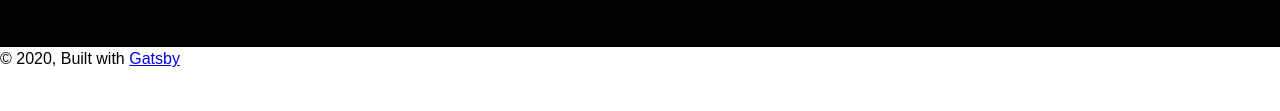
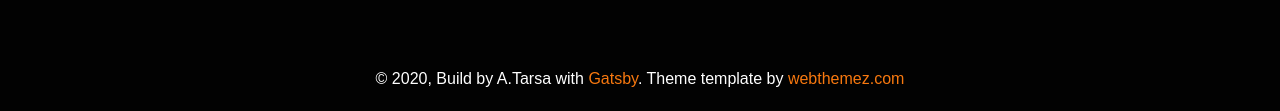
Before and after one commit to atarsa/start-up-template, a Gatsby site: page / in a window 1280 px wide. Shown: the part 6506-6617 px from the top of the page. Before the commit the page ends 6577 px from the top, so only its background shows below. Built offline with nearby package versions, Linux system fonts and the light colour scheme; Gatsby itself is replaced by a stand-in of ours; a web font is replaced by a local one.

Commit message:
Add footer

```diff
--- /dev/null
+++ b/src/components/footer.js
@@ -0,0 +1,32 @@
+import React from "react"
+import styled from "styled-components"
+
+const StyledFooter = styled.footer`
+  background: ${props => props.theme.colors.black};
+  color: ${props => props.theme.colors.white};
+  margin: 0 auto;
+  padding: 2rem;
+  text-align: center;
+
+  a {
+    color: ${props => props.theme.primaryColor};
+    text-decoration: none;
+
+    :hover {
+      text-decoration: underline;
+    }
+  }
+`
+
+const Footer = () => {
+  return (
+    <StyledFooter>
+      © {new Date().getFullYear()}, Build by A.Tarsa with
+      {` `}
+      <a href="https://www.gatsbyjs.org">Gatsby</a>. Theme template by{" "}
+      <a href="https://webthemez.com/">webthemez.com</a>
+    </StyledFooter>
+  )
+}
+
+export default Footer
--- a/src/components/layout.js
+++ b/src/components/layout.js
@@ -12,6 +12,7 @@ import { Normalize } from "styled-normalize"
 import { theme } from "../styles/theme"
 
 import Header from "./header"
+import Footer from "./footer"
 import SEO from "../components/seo"
 
 // Load fonts
@@ -102,14 +103,10 @@ const Layout = ({ children }) => {
       <GlobalStyle />
       <SEO title="StartUp Homepage" />
       <Header siteTitle="StartUp" />
-      <div>
-        <main>{children}</main>
-        <footer>
-          © {new Date().getFullYear()}, Built with
-          {` `}
-          <a href="https://www.gatsbyjs.org">Gatsby</a>
-        </footer>
-      </div>
+
+      <main>{children}</main>
+
+      <Footer />
     </ThemeProvider>
   )
 }
```
